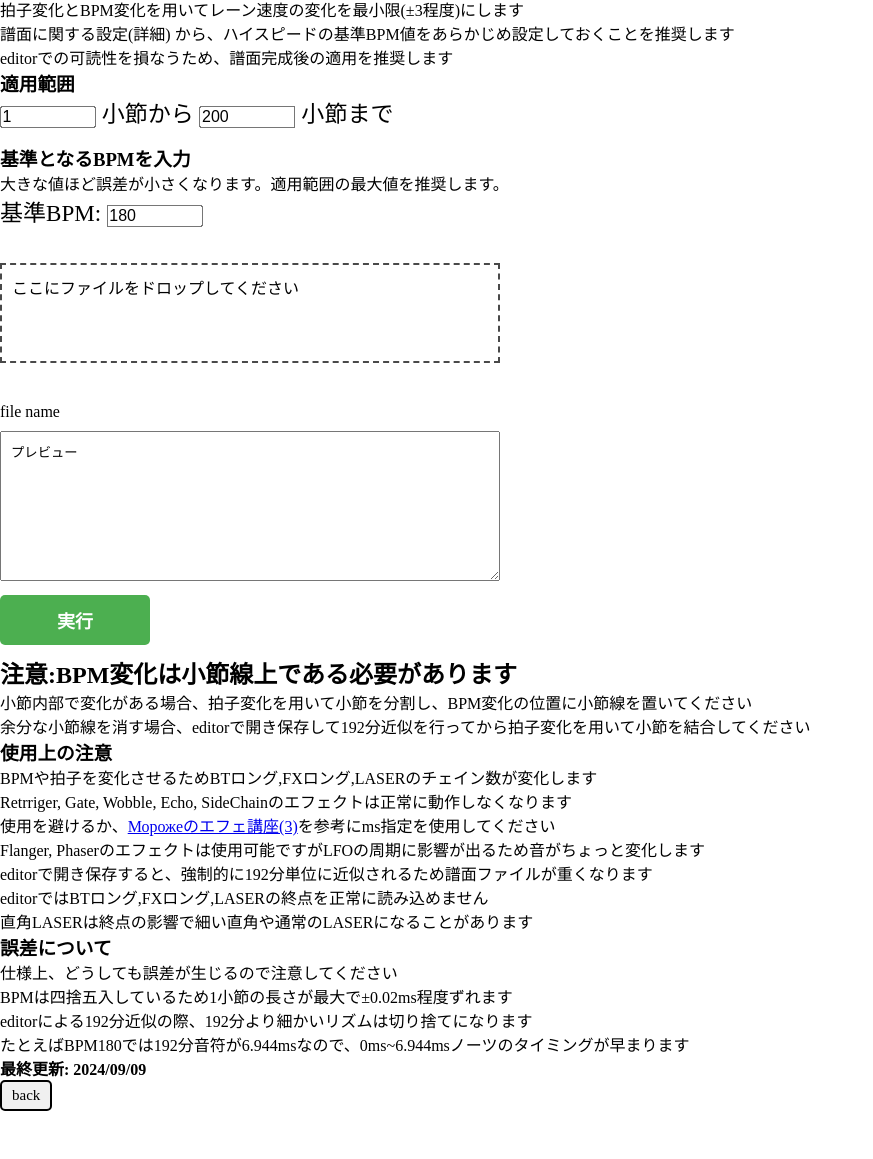
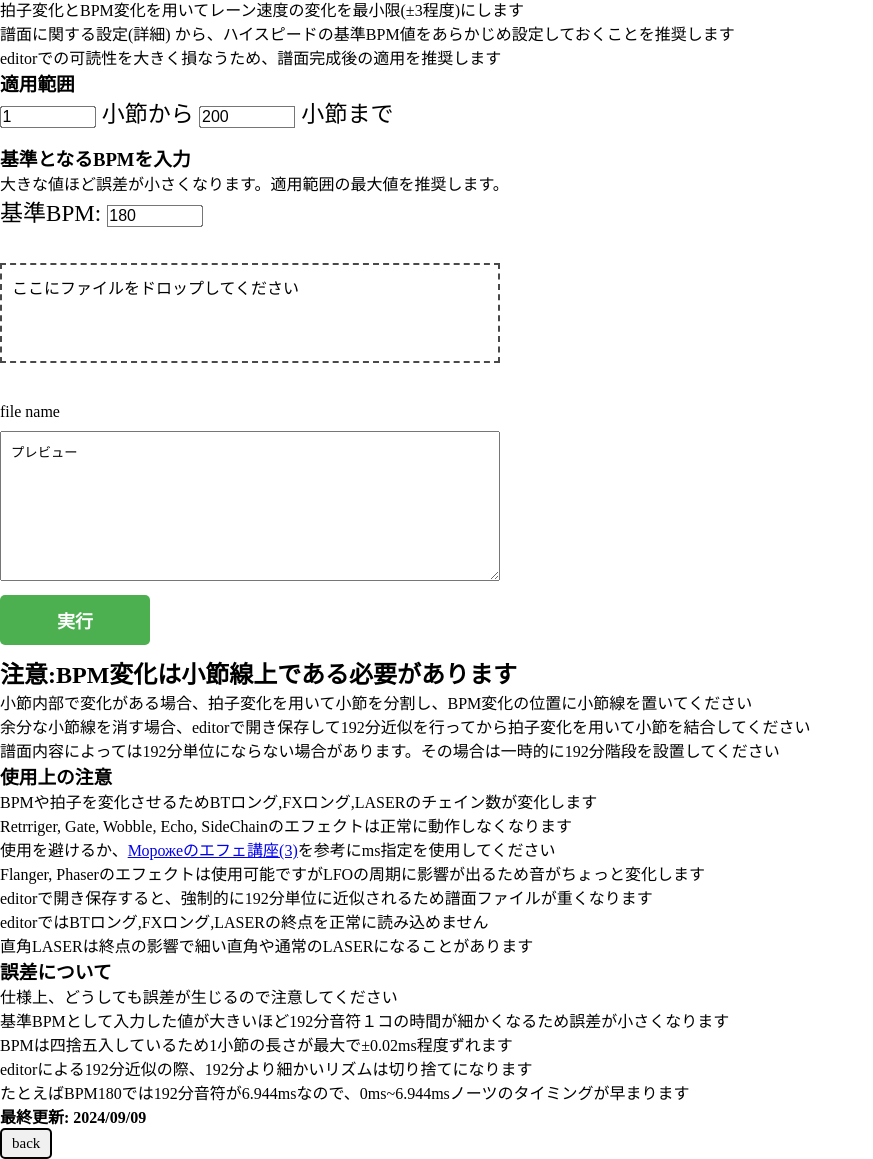
Before and after one commit to podo-C-arpus/toy, a plain HTML site: page kshConstant/kshConstant.html in a window 1280 px wide. Shown: the part 122-1281 px from the top of the page, without its empty margins (0-873 px from the left). Before the commit the page ends 1233 px from the top, so only its background shows below. Drawn offline with Linux system fonts and the light colour scheme.

Commit message:
Add files via upload

```diff
--- a/kshConstant/kshConstant.html
+++ b/kshConstant/kshConstant.html
@@ -12,7 +12,7 @@
 	<h1>手動コンスタント</h1>
 	<p>拍子変化とBPM変化を用いてレーン速度の変化を最小限(±3程度)にします</p>
 	<p>譜面に関する設定(詳細) から、ハイスピードの基準BPM値をあらかじめ設定しておくことを推奨します</p>
-	<p>editorでの可読性を損なうため、譜面完成後の適用を推奨します</p>
+	<p>editorでの可読性を大きく損なうため、譜面完成後の適用を推奨します</p>
 	<h3>適用範囲</h3>
 	<div id="rangeLine">
 		<p>
@@ -79,6 +79,7 @@
 	<h2>注意:BPM変化は小節線上である必要があります</h2>
 	<p>小節内部で変化がある場合、拍子変化を用いて小節を分割し、BPM変化の位置に小節線を置いてください</p>
 	<p>余分な小節線を消す場合、editorで開き保存して192分近似を行ってから拍子変化を用いて小節を結合してください</p>
+	<p>譜面内容によっては192分単位にならない場合があります。その場合は一時的に192分階段を設置してください</p>
 	<h3>使用上の注意</h3>
 	<p>BPMや拍子を変化させるためBTロング,FXロング,LASERのチェイン数が変化します</p>
 	<p>Retrriger, Gate, Wobble, Echo, SideChainのエフェクトは正常に動作しなくなります</p>
@@ -89,6 +90,7 @@
 	<p>直角LASERは終点の影響で細い直角や通常のLASERになることがあります</p>
 	<h3>誤差について</h3>
 	<p>仕様上、どうしても誤差が生じるので注意してください</p>
+	<p>基準BPMとして入力した値が大きいほど192分音符１コの時間が細かくなるため誤差が小さくなります</p>
 	<p>BPMは四捨五入しているため1小節の長さが最大で±0.02ms程度ずれます</p>
 	<p>editorによる192分近似の際、192分より細かいリズムは切り捨てになります</p>
 	<p>たとえばBPM180では192分音符が6.944msなので、0ms~6.944msノーツのタイミングが早まります</p>
```
